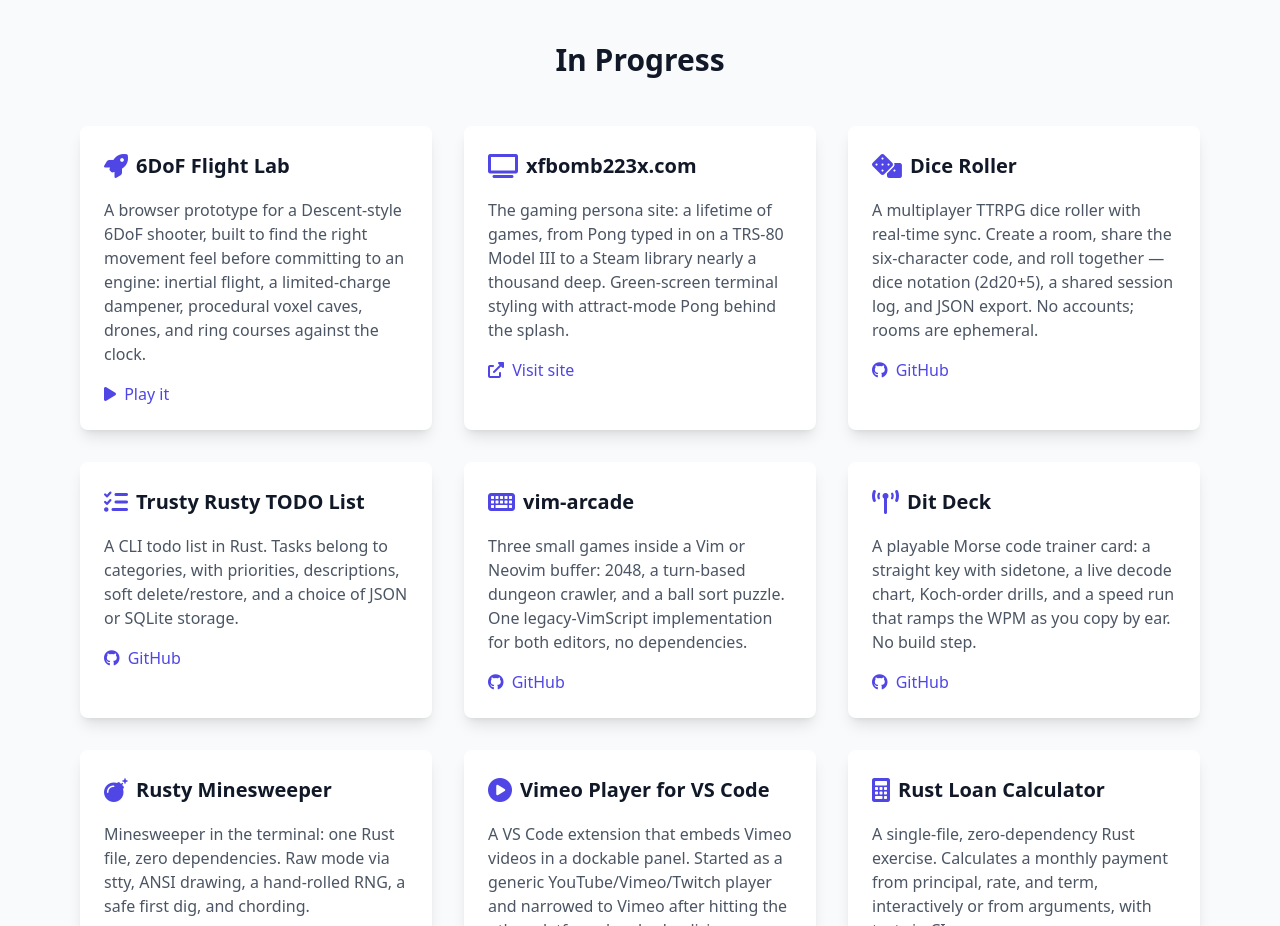
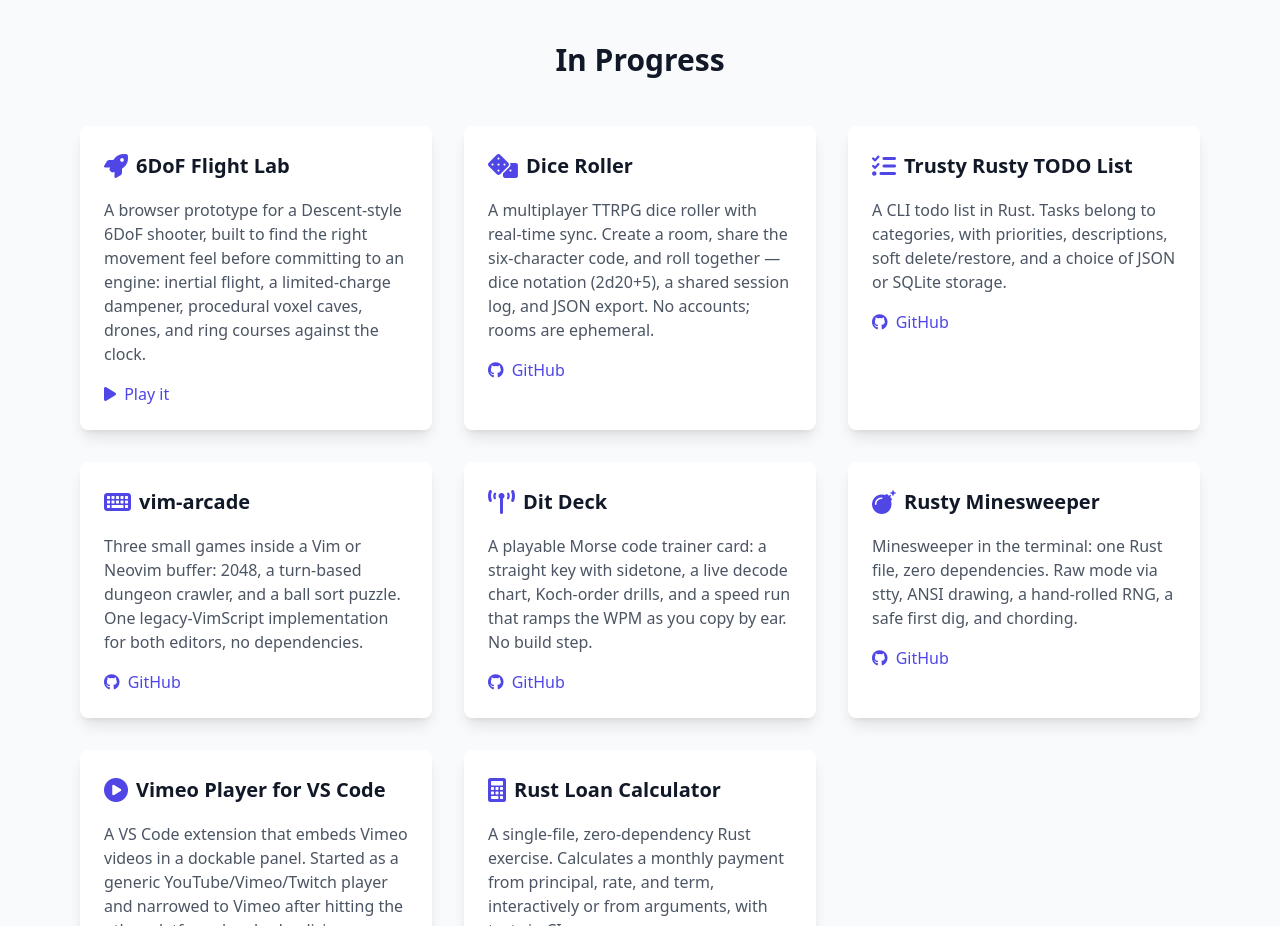
Before and after one commit to Bombing-Around/bombing-around.github.io, a plain HTML site: page index.html in a window 1280 px wide. Shown: the part 900-1826 px from the top of the page. Drawn offline with nearby package versions, Linux system fonts and the light colour scheme.

Commit message:
docs: drop xfbomb223x.com from the project list for now
Pulled until the persona site is ready to be pointed at from here. 6DoF
Flight Lab still links its play URL on the xfbomb223x.com subdomain.

Co-Authored-By: Claude Opus 5.5 <noreply@anthropic.com>
Claude-Session: https://claude.ai/code/session_01SRCyYevuhMe4W5pcueWgHk

```diff
--- a/index.html
+++ b/index.html
@@ -85,25 +85,6 @@
                         <a href="https://6dof.xfbomb223x.com" target="_blank" rel="noopener"
                             class="text-indigo-600 hover:text-indigo-800">
                             <i class="fas fa-play mr-1"></i> Play it
-                        </a>
-                    </div>
-                </div>
-            </div>
-
-            <!-- xfbomb223x.com Card -->
-            <div class="bg-white rounded-lg shadow-lg overflow-hidden hover:shadow-xl transition-shadow duration-300">
-                <div class="p-6">
-                    <div class="flex items-center mb-4">
-                        <i class="fas fa-tv text-indigo-600 text-2xl mr-2"></i>
-                        <h3 class="text-xl font-bold text-gray-900">xfbomb223x.com</h3>
-                    </div>
-                    <p class="text-gray-600 mb-4">The gaming persona site: a lifetime of games, from Pong typed in on a TRS-80 Model III to
-                        a Steam library nearly a thousand deep. Green-screen terminal styling with attract-mode Pong
-                        behind the splash.</p>
-                    <div class="flex space-x-4">
-                        <a href="https://xfbomb223x.com" target="_blank" rel="noopener"
-                            class="text-indigo-600 hover:text-indigo-800">
-                            <i class="fas fa-external-link-alt mr-1"></i> Visit site
                         </a>
                     </div>
                 </div>
```
Also changed, not shown: 1 other file.
